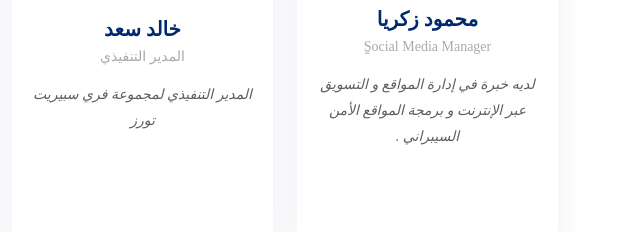
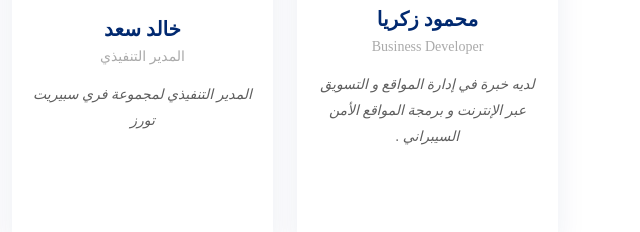
Before and after one commit to shadyplus/test-13-02-2024, a plain HTML site: page index.html in a window 1280 px wide. Shown: the part 7842-8074 px from the top of the page, 640-1280 px from the left. Drawn offline with Linux system fonts and the light colour scheme; a web font is replaced by a local one.

Commit message:
edited css

```diff
--- a/index.html
+++ b/index.html
@@ -1582,7 +1582,7 @@
               </div>
               <div class="member-info">
                 <h4> محمود زكريا    </h4>
-                <span>ٍSocial Media Manager</span>
+                <span>Business Developer</span>
                 <p dir="rtl">لديه خبرة في إدارة المواقع و التسويق عبر الإنترنت و برمجة المواقع   الأمن السيبراني .</p>
               </div>
             </div>
```
